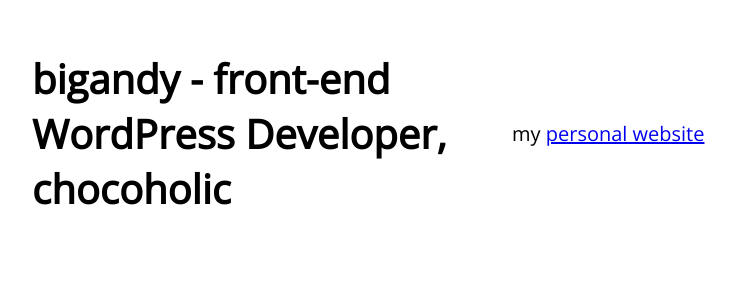
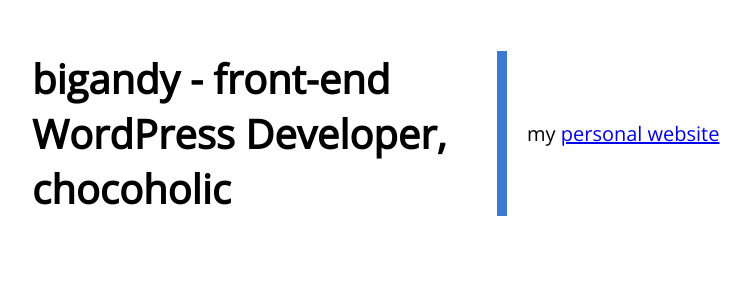
Before and after one commit to bigandy/bigandy.github.io, a PHP site: page / in a window 1280 px wide. Shown: the top 300 px of the page, without its empty margins (128-878 px from the left). Run offline with PHP 8.4, Linux system fonts and the light colour scheme.

Commit message:
add border to h1

```diff
--- a/css/style.css
+++ b/css/style.css
@@ -20,6 +20,11 @@ body {
 	align-items: center;
  }
 
+ h1 {
+ 	margin-right: 20px;
+ 	border-right: 10px solid #3d79d0;
+ }
+
  h1,
  p {
  	  -webkit-box-flex: 1;      /* OLD - iOS 6-, Safari 3.1-6 */
```
